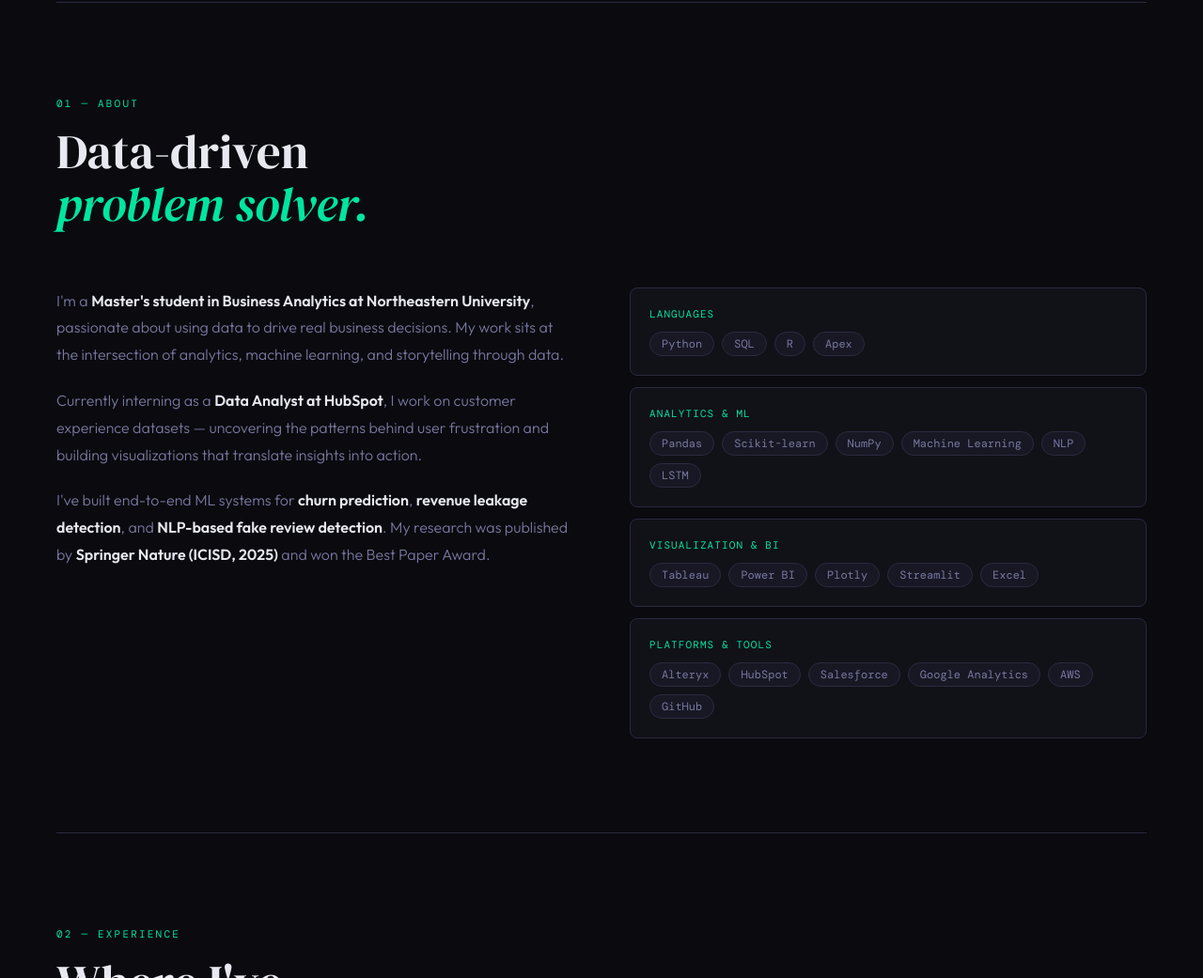
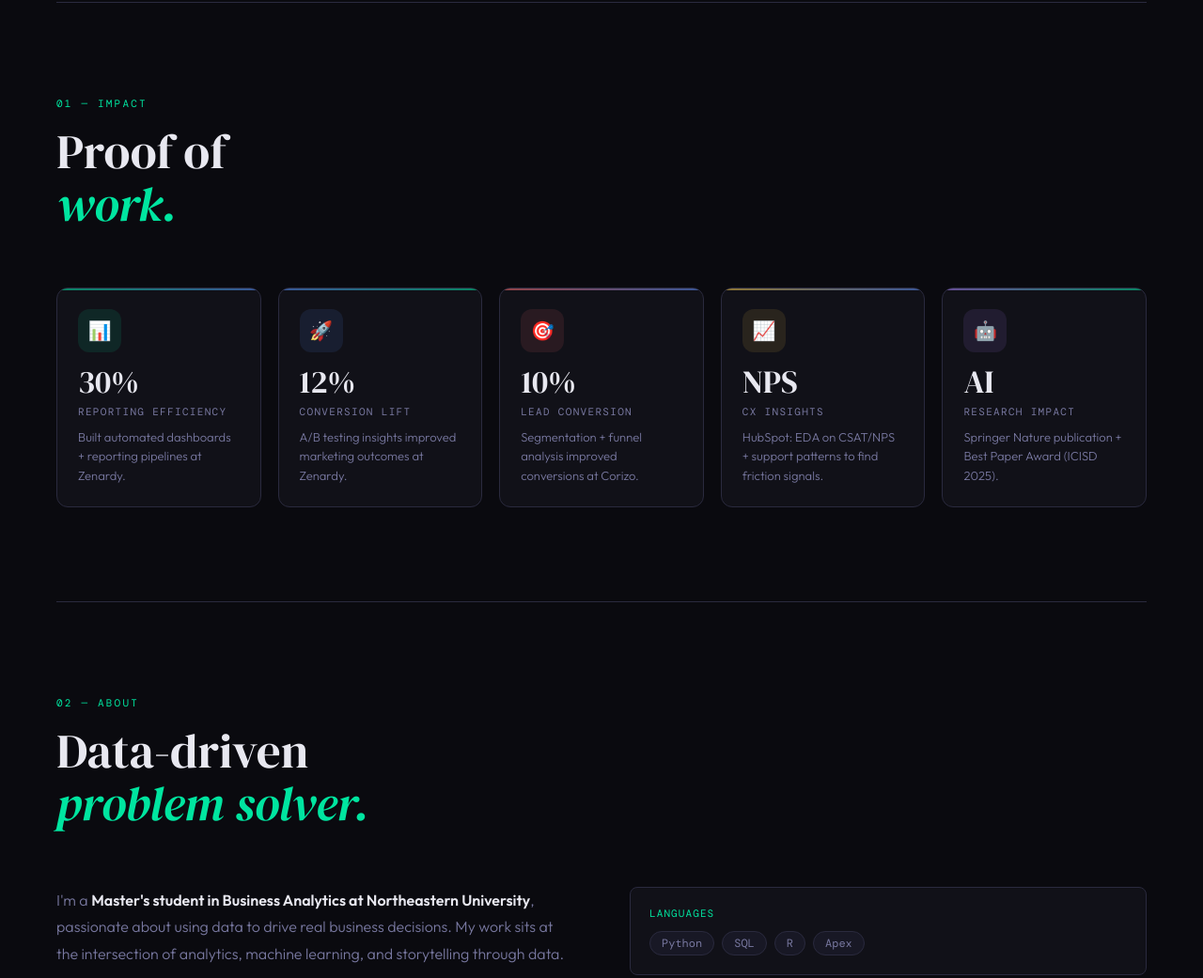
Before and after one commit to jeyshanthleo/portfolio, a plain HTML site: page index.html in a window 1280 px wide. Shown: the part 834-1875 px from the top of the page at 94% size. Drawn offline with nearby package versions, Linux system fonts and the light colour scheme.

Commit message:
Update index.html

```diff
--- a/index.html
+++ b/index.html
@@ -97,6 +97,81 @@ section{position:relative;z-index:1;padding:100px 60px}
 .section-title{font-family:'DM Serif Display',serif;font-size:clamp(36px,4vw,56px);margin-bottom:60px;line-height:1.1}
 .section-title em{font-style:italic;color:var(--accent)}
 
+/* =========================
+   ✅ NEW: IMPACT HIGHLIGHTS (LIKE YOUR FRIEND)
+   ========================= */
+.impact-grid{
+  display:grid;
+  grid-template-columns:repeat(5, minmax(0,1fr));
+  gap:18px;
+}
+.impact-card{
+  background:var(--surface);
+  border:1px solid var(--border);
+  border-radius:12px;
+  padding:22px;
+  transition:all .25s ease;
+  position:relative;
+  overflow:hidden;
+  min-height:120px;
+}
+.impact-card::before{
+  content:'';
+  position:absolute;left:0;top:0;right:0;height:2px;
+  background:linear-gradient(90deg,var(--accent),var(--accent2));
+  opacity:.55;
+}
+.impact-card:hover{
+  transform:translateY(-4px);
+  border-color:rgba(0,229,160,.30);
+  box-shadow:0 18px 60px rgba(0,0,0,.40);
+}
+.impact-icon{
+  width:46px;height:46px;border-radius:12px;
+  background:rgba(0,229,160,.10);
+  display:flex;align-items:center;justify-content:center;
+  font-size:20px;
+  margin-bottom:14px;
+}
+.impact-card:nth-child(2) .impact-icon{background:rgba(91,143,255,.10)}
+.impact-card:nth-child(2)::before{background:linear-gradient(90deg,var(--accent2),var(--accent))}
+.impact-card:nth-child(3) .impact-icon{background:rgba(255,107,107,.10)}
+.impact-card:nth-child(3)::before{background:linear-gradient(90deg,var(--accent3),var(--accent2))}
+.impact-card:nth-child(4) .impact-icon{background:rgba(247,201,72,.10)}
+.impact-card:nth-child(4)::before{background:linear-gradient(90deg,#f7c948,var(--accent2))}
+.impact-card:nth-child(5) .impact-icon{background:rgba(176,126,255,.10)}
+.impact-card:nth-child(5)::before{background:linear-gradient(90deg,#b07eff,var(--accent))}
+
+.impact-metric{
+  font-family:'DM Serif Display',serif;
+  font-size:34px;
+  line-height:1;
+  margin-bottom:8px;
+  color:var(--text);
+}
+.impact-title{
+  font-family:'DM Mono',monospace;
+  font-size:11px;
+  letter-spacing:.12em;
+  text-transform:uppercase;
+  color:var(--text-muted);
+  margin-bottom:10px;
+}
+.impact-desc{
+  font-size:13px;
+  color:var(--text-muted);
+  line-height:1.6;
+}
+
+/* responsive for impact */
+@media(max-width:1100px){
+  .impact-grid{grid-template-columns:repeat(3, minmax(0,1fr))}
+}
+@media(max-width:768px){
+  .impact-grid{grid-template-columns:1fr}
+}
+
+/* existing styles continue */
 .about-grid{display:grid;grid-template-columns:1fr 1fr;gap:60px;align-items:start}
 .about-text p{font-size:16px;line-height:1.8;color:var(--text-muted);margin-bottom:20px}
 .about-text p strong{color:var(--text)}
@@ -263,6 +338,7 @@ footer p{font-family:'DM Mono',monospace;font-size:12px;color:var(--text-muted)}
   <div class="nav-logo">jeyshanth.leo</div>
   <ul class="nav-links">
     <li><a href="#about">about</a></li>
+    <li><a href="#impact">impact</a></li>
     <li><a href="#experience">experience</a></li>
     <li><a href="#projects">projects</a></li>
     <li><a href="#charts">charts</a></li>
@@ -296,8 +372,53 @@ footer p{font-family:'DM Mono',monospace;font-size:12px;color:var(--text-muted)}
 
 <div class="divider"></div>
 
+<!-- ✅ NEW SECTION ADDED (LIKE YOUR FRIEND) -->
+<section id="impact">
+  <div class="section-label">01 &mdash; Impact</div>
+  <div class="section-title">Proof of<br><em>work.</em></div>
+
+  <div class="impact-grid fade-in">
+    <div class="impact-card">
+      <div class="impact-icon">📊</div>
+      <div class="impact-metric">30%</div>
+      <div class="impact-title">Reporting Efficiency</div>
+      <div class="impact-desc">Built automated dashboards + reporting pipelines at Zenardy.</div>
+    </div>
+
+    <div class="impact-card">
+      <div class="impact-icon">🚀</div>
+      <div class="impact-metric">12%</div>
+      <div class="impact-title">Conversion Lift</div>
+      <div class="impact-desc">A/B testing insights improved marketing outcomes at Zenardy.</div>
+    </div>
+
+    <div class="impact-card">
+      <div class="impact-icon">🎯</div>
+      <div class="impact-metric">10%</div>
+      <div class="impact-title">Lead Conversion</div>
+      <div class="impact-desc">Segmentation + funnel analysis improved conversions at Corizo.</div>
+    </div>
+
+    <div class="impact-card">
+      <div class="impact-icon">📈</div>
+      <div class="impact-metric">NPS</div>
+      <div class="impact-title">CX Insights</div>
+      <div class="impact-desc">HubSpot: EDA on CSAT/NPS + support patterns to find friction signals.</div>
+    </div>
+
+    <div class="impact-card">
+      <div class="impact-icon">🤖</div>
+      <div class="impact-metric">AI</div>
+      <div class="impact-title">Research Impact</div>
+      <div class="impact-desc">Springer Nature publication + Best Paper Award (ICISD 2025).</div>
+    </div>
+  </div>
+</section>
+
+<div class="divider"></div>
+
 <section id="about">
-  <div class="section-label">01 &mdash; About</div>
+  <div class="section-label">02 &mdash; About</div>
   <div class="section-title">Data-driven<br><em>problem solver.</em></div>
 
   <div class="about-grid fade-in">
@@ -331,7 +452,7 @@ footer p{font-family:'DM Mono',monospace;font-size:12px;color:var(--text-muted)}
 <div class="divider"></div>
 
 <section id="experience">
-  <div class="section-label">02 &mdash; Experience</div>
+  <div class="section-label">03 &mdash; Experience</div>
   <div class="section-title">Where I've<br>worked.</div>
 
   <div class="timeline fade-in">
@@ -380,7 +501,7 @@ footer p{font-family:'DM Mono',monospace;font-size:12px;color:var(--text-muted)}
 <div class="divider"></div>
 
 <section id="projects">
-  <div class="section-label">03 &mdash; Projects</div>
+  <div class="section-label">04 &mdash; Projects</div>
   <div class="section-title">Things I've<br>built.</div>
 
   <div class="projects-grid fade-in">
@@ -446,7 +567,7 @@ footer p{font-family:'DM Mono',monospace;font-size:12px;color:var(--text-muted)}
 <div class="divider"></div>
 
 <section id="charts">
-  <div class="section-label">04 &mdash; Analytics</div>
+  <div class="section-label">05 &mdash; Analytics</div>
   <div class="section-title">Skills &amp; impact<br><em>visualized.</em></div>
 
   <div class="charts-grid fade-in">
@@ -487,7 +608,7 @@ footer p{font-family:'DM Mono',monospace;font-size:12px;color:var(--text-muted)}
 <div class="divider"></div>
 
 <section id="certifications">
-  <div class="section-label">05 &mdash; Certifications</div>
+  <div class="section-label">06 &mdash; Certifications</div>
   <div class="section-title">Credentials &amp;<br>certifications.</div>
 
   <div class="certs-grid fade-in">
@@ -504,7 +625,7 @@ footer p{font-family:'DM Mono',monospace;font-size:12px;color:var(--text-muted)}
 <div class="divider"></div>
 
 <section id="education">
-  <div class="section-label">06 &mdash; Education</div>
+  <div class="section-label">07 &mdash; Education</div>
   <div class="section-title">Academic<br>background.</div>
 
   <div class="edu-grid fade-in">
@@ -526,7 +647,7 @@ footer p{font-family:'DM Mono',monospace;font-size:12px;color:var(--text-muted)}
 <div class="divider"></div>
 
 <section id="publication">
-  <div class="section-label">07 &mdash; Research</div>
+  <div class="section-label">08 &mdash; Research</div>
   <div class="section-title">Published<br>research.</div>
 
   <a href="https://www.atlantis-press.com/proceedings/icisd-25/126017032" target="_blank" rel="noopener noreferrer" style="text-decoration:none;color:inherit;">
@@ -549,14 +670,13 @@ footer p{font-family:'DM Mono',monospace;font-size:12px;color:var(--text-muted)}
 <!-- CONTACT (SOCIALS + FORMSPREE) -->
 <section id="contact">
   <div class="contact-wrapper fade-in">
-    <div class="section-label" style="text-align:center">08 &mdash; Contact</div>
+    <div class="section-label" style="text-align:center">09 &mdash; Contact</div>
     <div class="section-title" style="text-align:center">Let's work<br><em>together.</em></div>
     <p class="contact-subtext">Connect with me or send a message directly — I’ll get back to you soon.</p>
 
     <div class="social-links" style="margin-bottom:22px">
       <a href="https://www.linkedin.com/in/jeyshanth/" target="_blank" class="social-link" rel="noopener noreferrer">&#128188; LinkedIn</a>
       <a href="https://github.com/jeyshanthleo" target="_blank" class="social-link" rel="noopener noreferrer">&#128025; GitHub</a>
-      <!-- Replace with your real Instagram URL anytime -->
       <a href="https://www.instagram.com/_jeyshanth/" target="_blank" class="social-link" rel="noopener noreferrer">&#127916; Instagram</a>
     </div>
 
@@ -566,7 +686,6 @@ footer p{font-family:'DM Mono',monospace;font-size:12px;color:var(--text-muted)}
         <div class="contact-card-badge">FORMSPREE</div>
       </div>
 
-      <!-- ✅ FIXED: Your real Formspree endpoint is set here -->
       <form class="contact-form" id="contactForm" action="https://formspree.io/f/xwvndpyp" method="POST">
         <div class="contact-grid">
           <div class="field">
@@ -584,13 +703,11 @@ footer p{font-family:'DM Mono',monospace;font-size:12px;color:var(--text-muted)}
           <textarea id="message" name="message" rows="5" placeholder="Tell me what you're looking for..." required></textarea>
         </div>
 
-        <!-- Optional nice-to-haves for Formspree -->
         <input type="hidden" name="_subject" value="New message from portfolio site">
         <input type="text" name="_gotcha" style="display:none">
 
         <div class="form-actions">
           <button class="btn-primary" type="submit">→ Send message</button>
-          <!-- ✅ FIXED: Resume button in contact now points to your PDF -->
           <a href="./assets/Docs/Jeyshanth_Leo_resume.pdf" target="_blank" rel="noopener noreferrer" class="btn-resume" id="resumeBtn2">&#128196; Resume</a>
         </div>
 
@@ -735,7 +852,6 @@ if (contactForm) {
   contactForm.addEventListener('submit', async (e) => {
     e.preventDefault();
 
-    // show sending status
     if (formStatus) {
       formStatus.style.display = 'block';
       formStatus.textContent = '⏳ Sending...';
```
